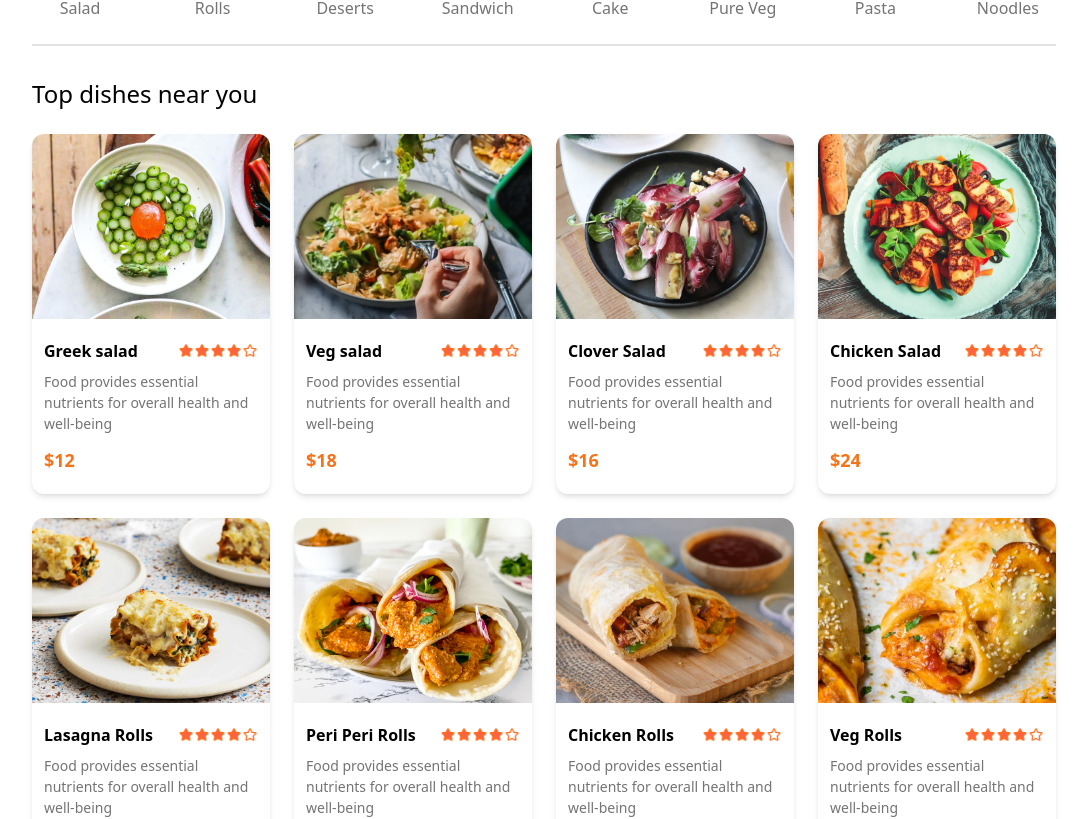
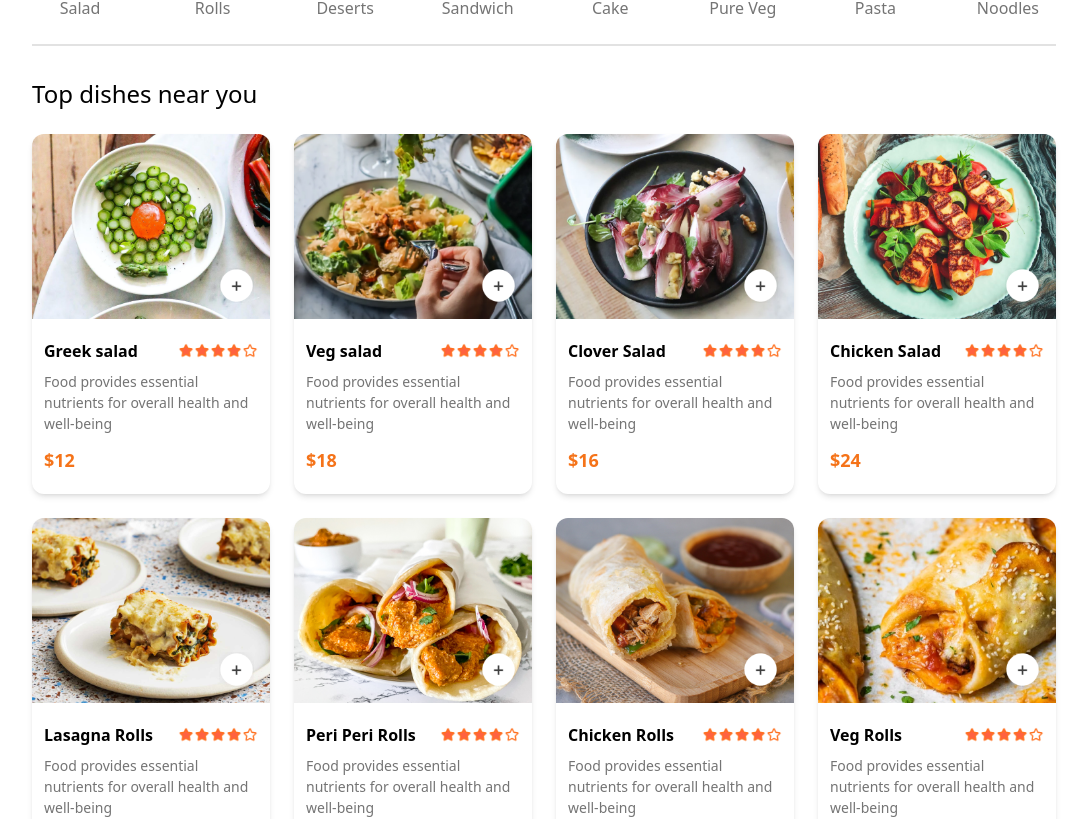
Before and after one commit to mulbahoplanojames/Juba_Spice_House_Web_App, a React (Vite) app in the folder FrontEnd/: page / in a window 1280 px wide. Shown: the part 970-1789 px from the top of the page, without its empty margins (96-1183 px from the left). Built offline with nearby package versions, Linux system fonts and the light colour scheme.

Commit message:
working on the Explore menu and the

```diff
--- a/FrontEnd/src/Components/Food_Card/FoodCard.jsx
+++ b/FrontEnd/src/Components/Food_Card/FoodCard.jsx
@@ -1,14 +1,45 @@
+import { useState } from "react";
 import { assets } from "../../data/assets";
 
 const FoodCard = (props) => {
 	const { name, image, price, description, cateory } = props;
 
+	const [itemCount, setItemCount] = useState(0);
+
 	return (
 		<>
 			<div className='shadow-md rounded-xl m-auto overflow-hidden h-fit'>
 				{/* image wripper  */}
-				<div className=''>
+				<div className='relative'>
 					<img src={image} alt={`${cateory} image`} className='w-full' />
+					{
+						/* Add to cart button */
+						!itemCount ? (
+							<img
+								src={assets.add_icon_white}
+								alt='add_to_cart'
+								className='w-[35px] h-[35px] cursor-pointer absolute bottom-4 right-4'
+								onClick={() => setItemCount((prev) => prev + 1)}
+							/>
+						) : (
+							// counter wripper
+							<div className='flex items-center gap-3 absolute bottom-4 right-4 bg-white rounded-full p-2'>
+								<img
+									src={assets.remove_icon_red}
+									alt='remove_from_cart'
+									onClick={() => setItemCount((prev) => prev - 1)}
+									className='w-[25px] h-[25px] cursor-pointer'
+								/>
+								<p>{itemCount}</p>
+								<img
+									src={assets.add_icon_green}
+									alt='added_to_cart'
+									className='w-[25px] h-[25px] cursor-pointer'
+									onClick={() => setItemCount((prev) => prev + 1)}
+								/>
+							</div>
+						)
+					}
 				</div>
 
 				{/* food info  */}
--- a/FrontEnd/src/Context/StoreContext.jsx
+++ b/FrontEnd/src/Context/StoreContext.jsx
@@ -1,9 +1,19 @@
-import { createContext } from "react";
+import { createContext, useState } from "react";
 import { food_list } from "../data/assets";
 
 export const storeContext = createContext(null);
 
 const StoreContextProvider = (props) => {
+	const [cartItems, setCartItems] = useState({});
+
+	const addTOCart = (itemId) => {
+		if (!cartItems[itemId]) {
+			setCartItems((prev) => ({ ...prev, [itemId]: 1 }));
+		} else {
+			setCartItems((prev) => ({ ...prev, [itemId]: prev[itemId] + 1 }));
+		}
+	};
+
 	const contextValue = {
 		food_list,
 	};
```
Also changed, not shown: FrontEnd/src/Components/Food_Display/FoodDsiplay.jsx (+6 -6 lines).
